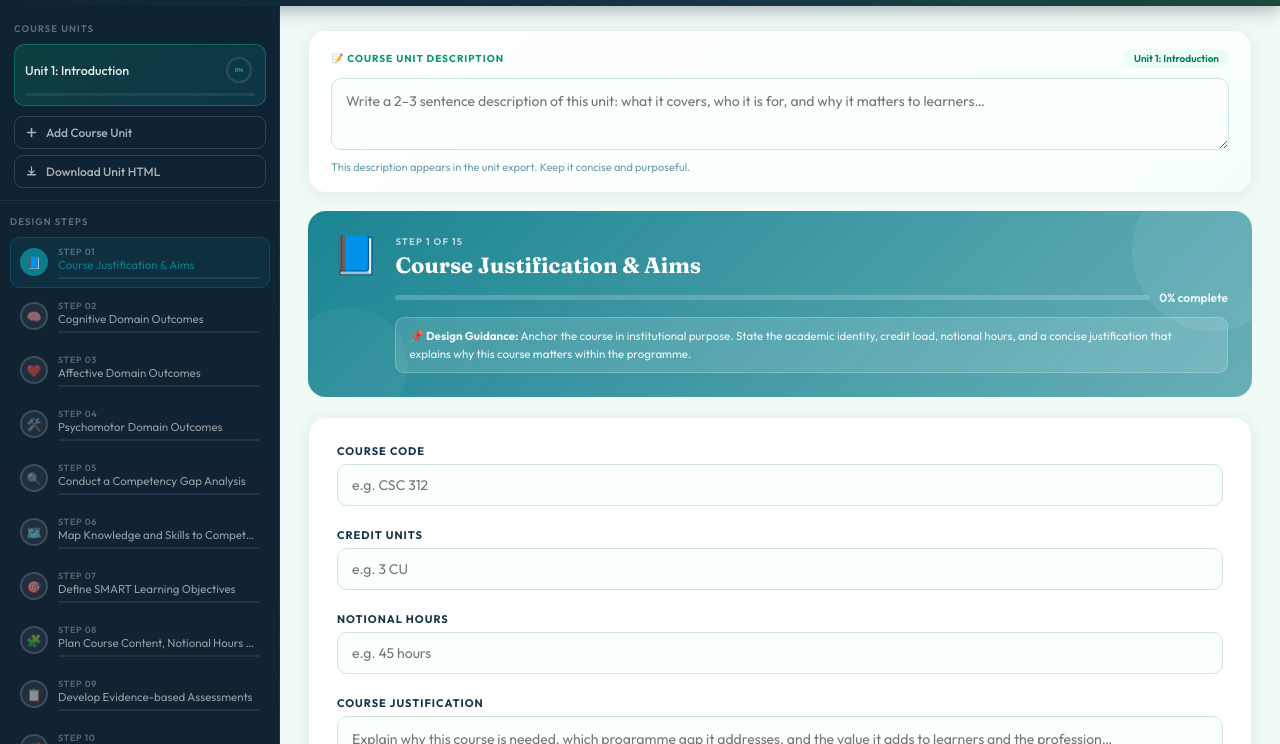
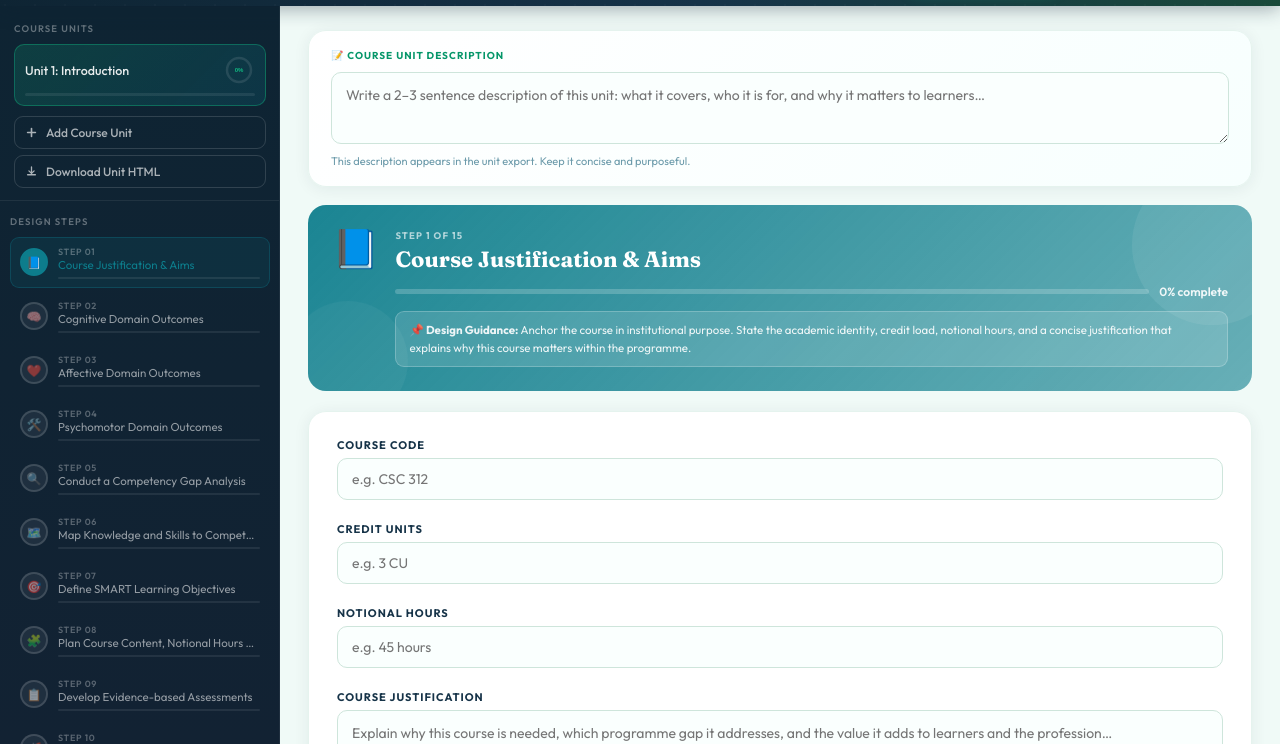
Before and after one commit to mikeade3000/SONAS-CompetencyPath, a website: page public/index.html in a window 1280 px wide. Shown: the part 56-800 px from the top of the page. Drawn offline with Linux system fonts and the light colour scheme.

Commit message:
Update index.html

```diff
--- a/public/index.html
+++ b/public/index.html
@@ -142,11 +142,8 @@ main::-webkit-scrollbar-thumb{background:#c7dde4;border-radius:8px}
   box-shadow:var(--shadow);
   background:linear-gradient(135deg,#fff 0%,#f7fffe 100%);
 }
-.unit-desc-header{display:flex;justify-content:space-between;align-items:center;margin-bottom:10px}
+.unit-desc-header{display:flex;align-items:center;margin-bottom:10px}
 .unit-desc-title{font-size:10px;font-weight:700;text-transform:uppercase;letter-spacing:.1em;color:var(--teal-mid)}
-.unit-desc-badge{font-size:10px;padding:3px 10px;border-radius:999px;
-  background:var(--teal-xlight);color:var(--teal-dark);font-weight:600;
-  max-width:260px;overflow:hidden;text-overflow:ellipsis;white-space:nowrap}
 .unit-desc-textarea{width:100%;border:1.5px solid var(--border);border-radius:10px;padding:11px 14px;
   font-size:14px;font-family:'Outfit',sans-serif;color:var(--text);background:#fafffe;
   outline:none;resize:vertical;min-height:72px;transition:border-color .18s,box-shadow .18s;line-height:1.6}
@@ -1272,7 +1269,7 @@ function renderContent(){
 
   const descCard=document.createElement('div');
   descCard.className='unit-desc-card';
-  descCard.innerHTML=`<div class="unit-desc-header"><span class="unit-desc-title">📝 Course Unit Description</span><span class="unit-desc-badge">${esc(unit.name)}</span></div>`;
+  descCard.innerHTML=`<div class="unit-desc-header"><span class="unit-desc-title">📝 Course Unit Description</span></div>`;
   const descTA=document.createElement('textarea');
   descTA.className='unit-desc-textarea'+(unit.aiGenerated&&unit.description?' ai-populated':'');
   descTA.placeholder='Write a 2–3 sentence description of this unit: what it covers, who it is for, and why it matters to learners…';
```
